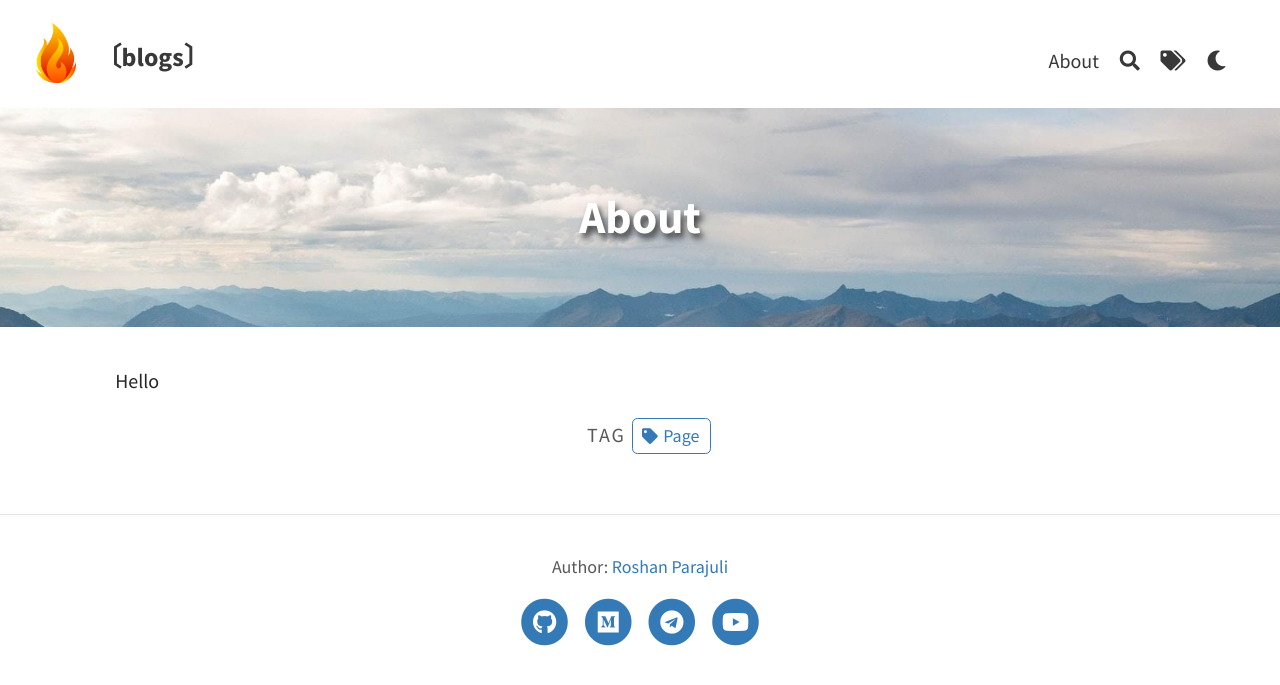
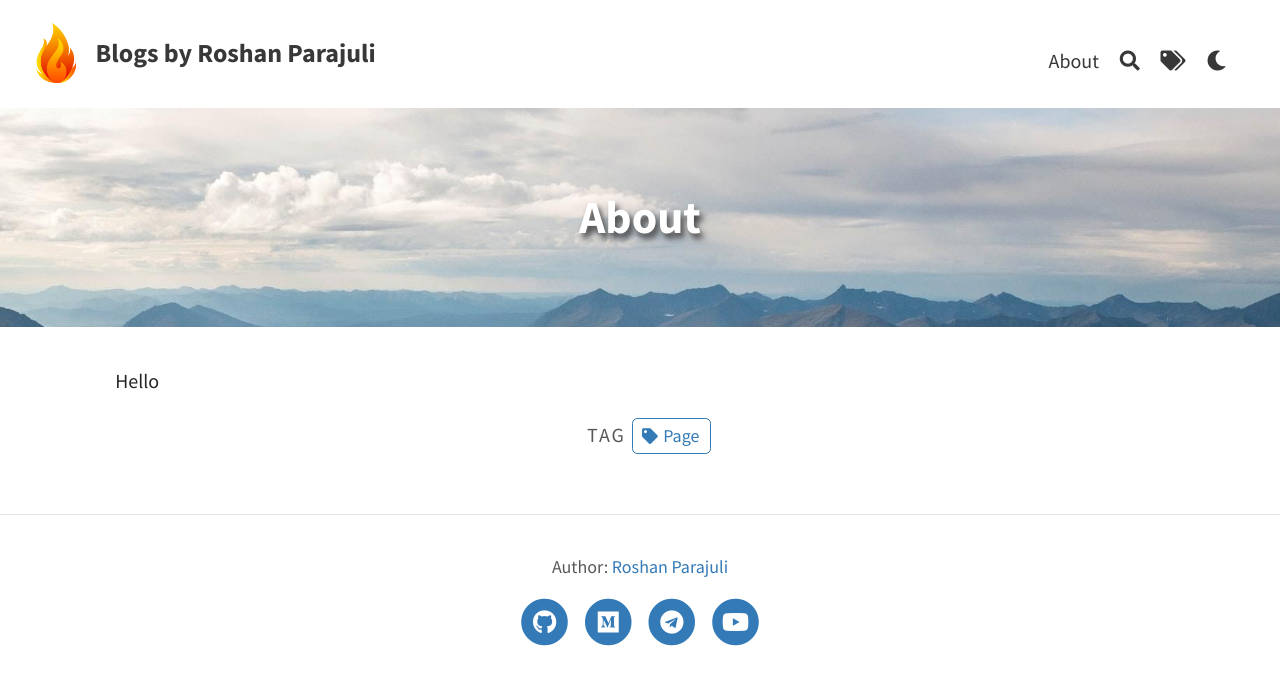
Before and after one commit to 0xrpj/blogs, a Jekyll site: the page built from pages/about.md, in a window 1280 px wide. Shown: the top 685 px of the page. Built offline with Jekyll 4.4.1, drawn with Linux system fonts in a browser that asks for light colours.

Commit message:
Update _config.yml

```diff
--- a/_config.yml
+++ b/_config.yml
@@ -1,9 +1,9 @@
 # SITE CONFIGURATION
 baseurl: "/blogs"
-url: "blogs.roshanparajuli.com.np"
+url: ""
 
 # THEME-SPECIFIC CONFIGURATION
-title: 〔blogs〕                                 # site's title
+title: Blogs by Roshan Parajuli                         # site's title
 description: "A website with blog posts and pages"      # used by search engines
 avatar: assets/img/triangle.png                         # Empty for no avatar in navbar
 favicon: assets/favicon.ico                             # Icon displayed in the tab
```
